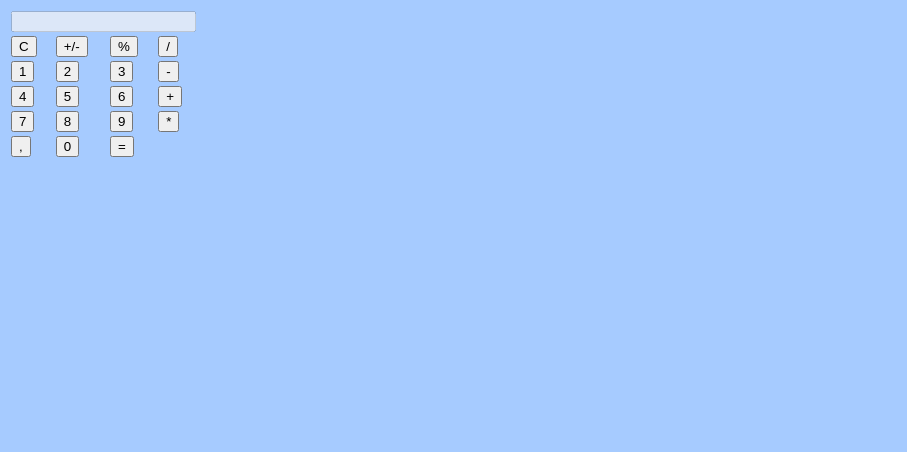
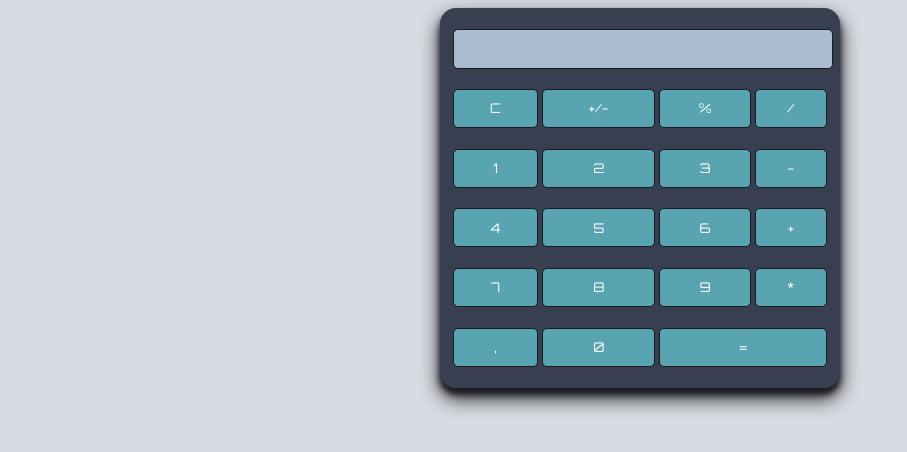
Before and after one commit to arnaufugarolas/calculator, a website: page index.html in a window 1280 px wide. Shown: the whole page, without its empty margins (0-907 px from the left). Drawn offline with Linux system fonts and the light colour scheme.

Commit message:
Apply the color palette to the calculator
Signed-off-by: arnaufugarolas <arnau.fugarolas@mataro.epiaedu.cat>

```diff
--- a/css/style.css
+++ b/css/style.css
@@ -1,3 +1,38 @@
+@import url('https://fonts.googleapis.com/css2?family=Orbitron&display=swap');
+
+
 body {
-    background: #a6cbff;
+    background: #d8dbe2;
 }
+
+.calculator {
+    padding: 10px;
+    border-radius: 1em;
+    height: 380px;
+    width: 400px;
+    margin: auto;
+    background-color: #373f51;
+    box-shadow: #1b1b1e 0 10px 20px, #1b1b1e 0 6px 6px;
+}
+
+.display-box {
+    font-family: 'Orbitron', sans-serif;
+    background-color: #a9bcd0;
+    border: solid #1b1b1e 0.5px;
+    color: #1b1b1e;
+    border-radius: 5px;
+    width: 100%;
+    height: 65%;
+    text-align: right;
+}
+
+input[type=button] {
+    font-family: 'Orbitron', sans-serif;
+    background-color: #58a4b0;
+    color: white;
+    border: solid #1b1b1e 0.5px;
+    width: 100%;
+    border-radius: 5px;
+    height: 70%;
+    outline: none;
+}
```
